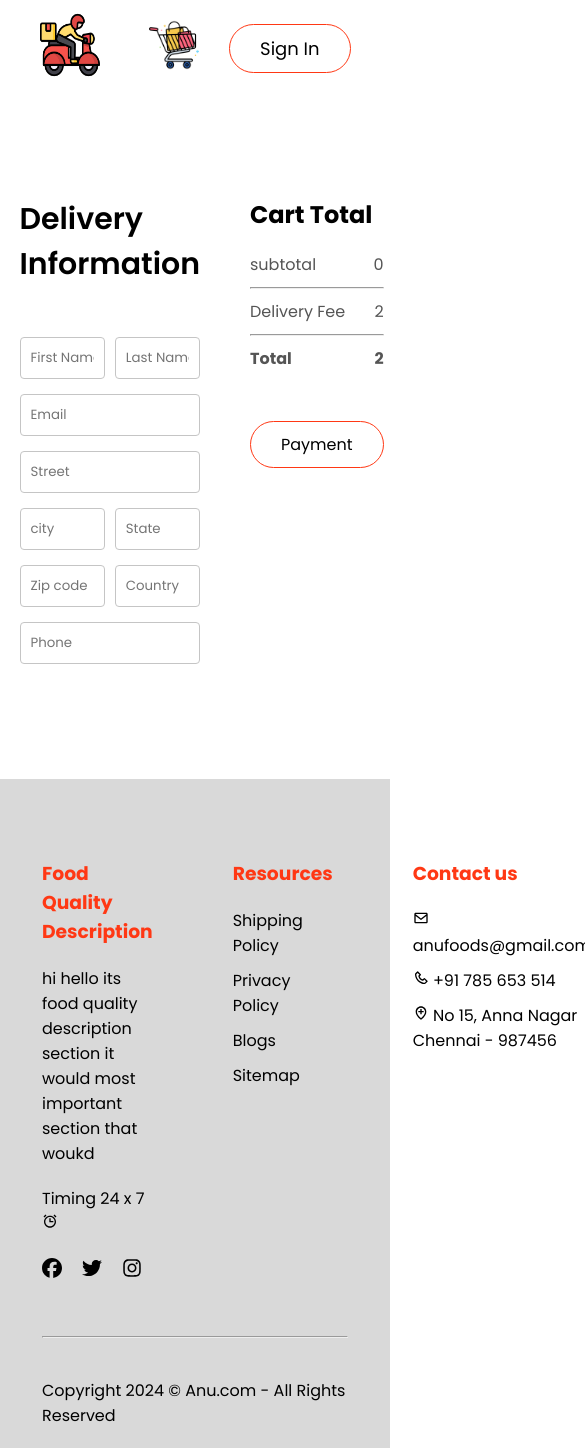
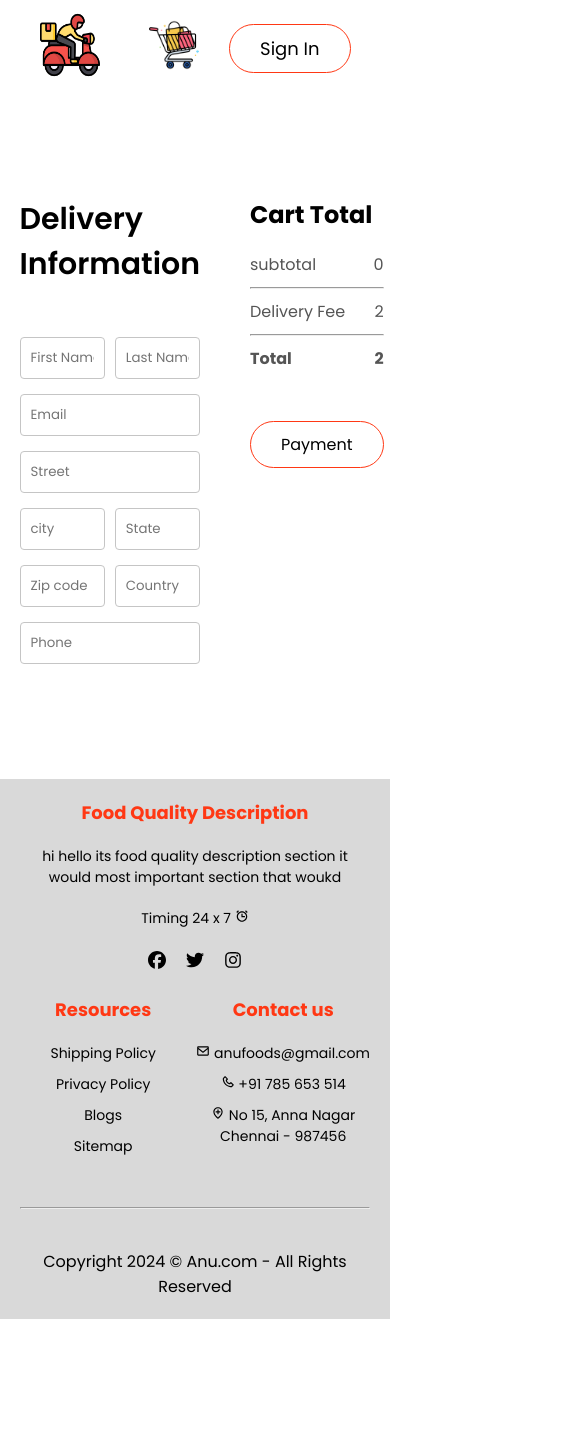
Before and after one commit to Sharmila-Td/Food_delivery, a React (Create React App) app: page /order in a window 390 px wide. Shown: the whole page, 585 px wide, since content can reach past the window. After the commit the page ends 1319 px from the top, so only its background shows below. Built offline with nearby package versions, Linux system fonts and the light colour scheme.

Commit message:
responsive footer

```diff
--- a/src/Components/Footer/Footer.css
+++ b/src/Components/Footer/Footer.css
@@ -1,4 +1,5 @@
-.footer{
+/************CSS***************/
+.footer {
     background-color: #d9d9d9;
     display: flex;
     flex-direction: column;
@@ -8,44 +9,112 @@
     padding-top: 80px;
     margin-top: 100px;
 }
-.footer_content_one{
+
+.footer_content_one {
     display: grid;
     grid-template-columns: 2fr 1fr 1fr;
     width: 100%;
     gap: 80px;
 }
+
 .footer_left,
 .footer_center,
-.footer_right{
+.footer_right {
     display: flex;
     flex-direction: column;
     align-items: start;
     gap: 20px;
 }
+
 .footer_left h3,
 .footer_center h3,
-.footer_right h3{
+.footer_right h3 {
     color: #ff3814;
 }
+
 .footer_left li,
 .footer_center li,
-.footer_right li{
+.footer_right li {
     list-style: none;
     margin-bottom: 10px;
     cursor: pointer;
 }
-.footer_social-icon{
+
+.footer_social-icon {
     display: flex;
     gap: 20px;
 }
-.footer_social-icon li{
+
+.footer_social-icon li {
     font-size: 20px;
 }
-.footer_social-icon li:hover{
-    color:#ff6347;
+
+.footer_social-icon li:hover {
+    color: #ff6347;
 }
-.footer hr{
-    width:100%;
+
+.footer hr {
+    width: 100%;
     height: 2px;
     margin: 20px 0;
 }
+
+.footer_copyright {
+    text-align: center;
+}
+
+/* Media Queries */
+@media (max-width: 1024px) {
+    .footer_content_one {
+        grid-template-columns: 1fr 1fr;
+        gap: 40px;
+    }
+
+    .footer_left {
+        grid-column: span 2;
+    }
+}
+
+@media (max-width: 768px) {
+    .footer_content_one {
+        grid-template-columns: 1fr;
+        gap: 20px;
+    }
+
+    .footer_left,
+    .footer_center,
+    .footer_right {
+        align-items: center;
+        text-align: center;
+    }
+
+    .footer_social-icon {
+        justify-content: center;
+    }
+}
+
+@media (max-width: 480px) {
+    .footer {
+        padding: 20px;
+    }
+
+    .footer_content_one {
+        gap: 10px;
+    }
+
+    .footer_left h3,
+    .footer_center h3,
+    .footer_right h3 {
+        font-size: 18px;
+    }
+
+    .footer_left p,
+    .footer_center li,
+    .footer_right li {
+        font-size: 14px;
+    }
+
+    .footer_social-icon li {
+        font-size: 18px;
+    }
+}
```
